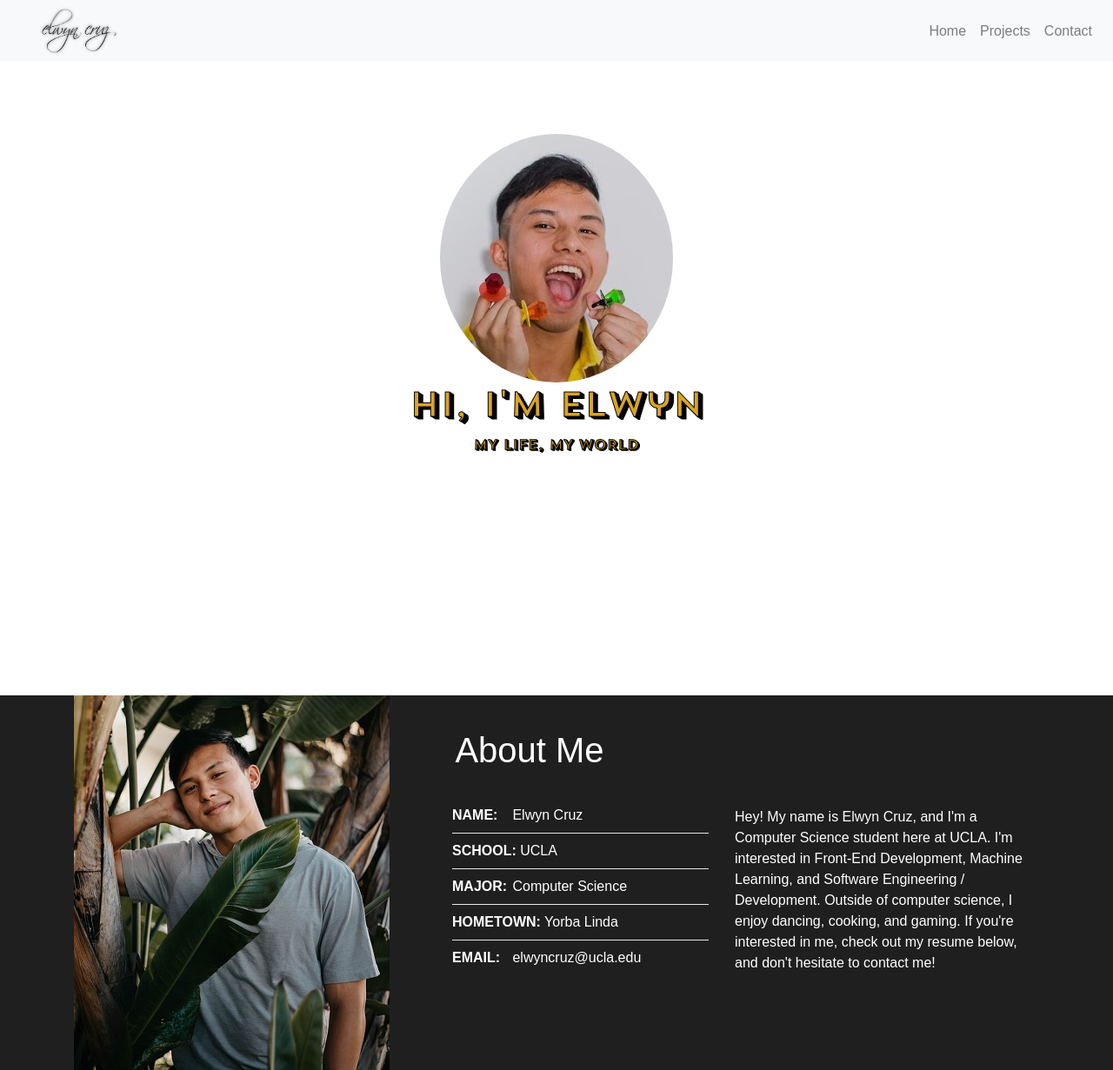
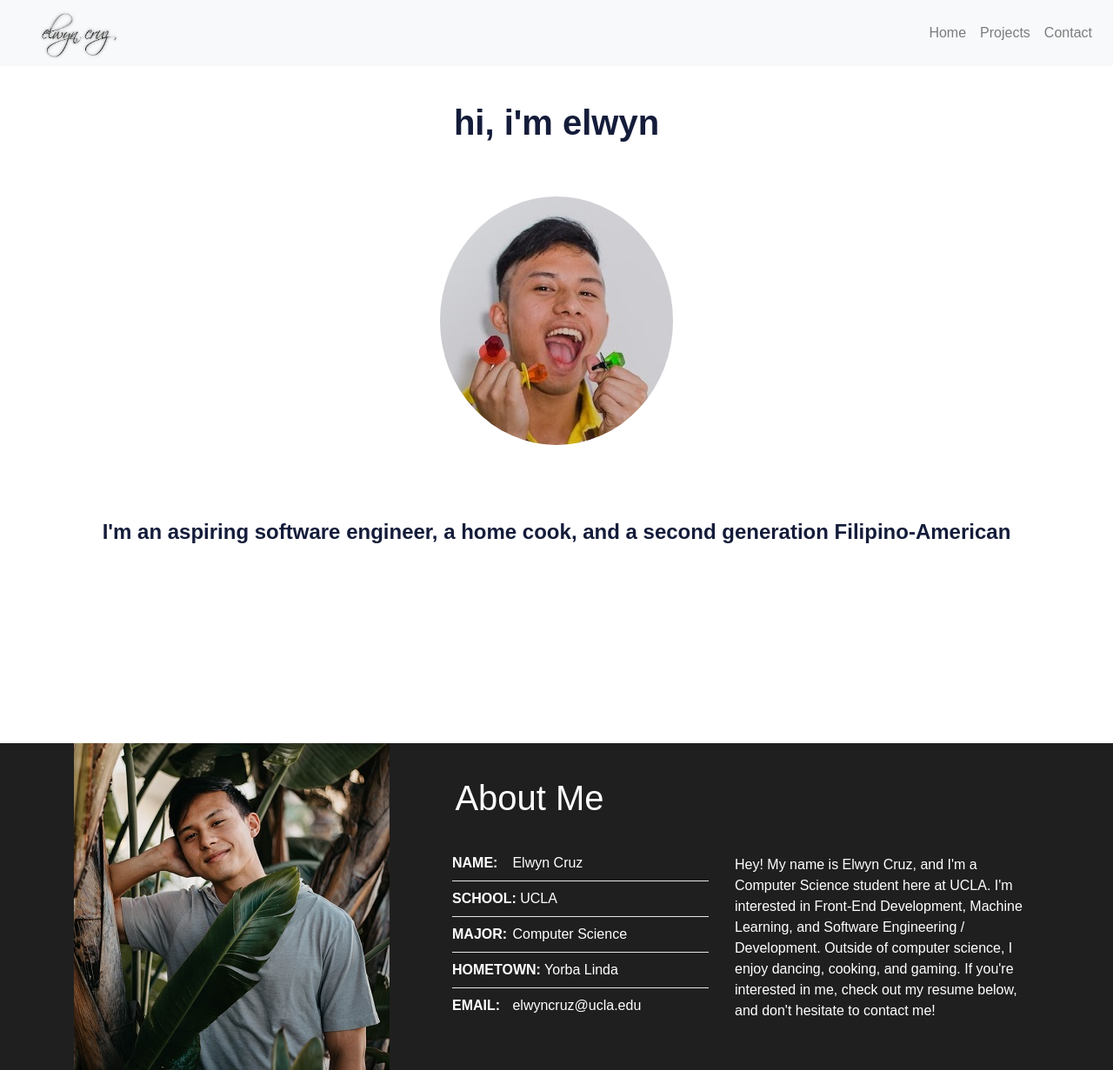
Before and after one commit to ElwynCruz/elwyncruz.github.io, a PHP site: page / in a window 1280 px wide. Shown: the top 1231 px of the page at 87% size. Run offline with PHP 8.4, Linux system fonts and the light colour scheme; some web fonts are replaced.

Commit message:
adjusted fonts and landing image

```diff
--- a/assets/stylesheets/home.css
+++ b/assets/stylesheets/home.css
@@ -1,44 +1,23 @@
-@import url(https://db.onlinewebfonts.com/c/e3db270801cdfd1f0695ac4c3580d1b9?family=TrendRoughSansW00-Four);
 
-@font-face {font-family: "Trend Sans W00 Four";
-  src: url("fonts/@font-face/33ca94f43a53fc634323a6fe191ffd64.eot"); /* IE9*/
-  src: url("fonts/@font-face/33ca94f43a53fc634323a6fe191ffd64.eot?#iefix") format("embedded-opentype"), /* IE6-IE8 */
-  url("fonts/@font-face/33ca94f43a53fc634323a6fe191ffd64.woff2") format("woff2"), /* chrome、firefox */
-  url("fonts/@font-face/33ca94f43a53fc634323a6fe191ffd64.woff") format("woff"), /* chrome、firefox */
-  url("fonts/@font-face/33ca94f43a53fc634323a6fe191ffd64.ttf") format("truetype"), /* chrome、firefox、opera、Safari, Android, iOS 4.2+*/
-  url("fonts/@font-face/33ca94f43a53fc634323a6fe191ffd64.svg#Trend Sans W00 Four") format("svg"); /* iOS 4.1- */
-}
 html, body {
 	height: 100%;
 	width: 100%;
-  font-family: "europa",sans-serif;
+
 }
-/*-----------  END RESET ---------------*/
-/*
-
-.nav-item {
-
-	max-width: 50%;
-	margin-left: 25%;
-
-	text-align: center;
-	outline: ;
-}
-.nav-item:hover {
-	background-color: cyan;
-}
-*/
 
 h1, h2, h3, h4, h5, h6 {
     line-height: 1.3;
 }
-
+.full-height {
+  height: 100%
+}
 body {
-
+  font-family: 'europa',sans-serif;
 }
 .navbar-brand {
 	min-height: 55px;
-	padding: 0 15px 5px;
+  margin: 0 15px 5px;
+
 	max-height: 55px;
 
 }
@@ -50,26 +29,29 @@ body {
 #home {
 	height: 100%;
 	width: 100%;
-	position: relative;
-	background-size: cover;
-
+  min-height: 650px;
+  margin-top: 55px;
+  padding-top: 60px;
+  align-items: center;
+  justify-content: center;
 }
 .circular-picture {
   border-radius: 50%;
 }
+.height-small {
+  height: 15%;
+}
+.height-med {
+  height: 35%;
+}
+.height-large{
+  height: 50%;
+}
+
 .landing-text {
-	font-family:"Trend Sans W00 Four" !important;
-    font-size:16px;font-style:normal;
-    -webkit-font-smoothing: antialiased;
-    -webkit-text-stroke-width: 1px;
-    -webkit-text-stroke-color: black;
-    -moz-osx-font-smoothing: grayscale;
-	padding-top: 12%;
-	color: goldenrod;
-
-
-
-
+	color: #141c3a;
+  font-weight: 700;
+  font-style: normal;
 }
 
 .inline-list > li > .list-title {
--- a/index.html
+++ b/index.html
@@ -3,7 +3,6 @@
 <head>
 	<meta charset="utf-8">
 	<title>Elwyn Cruz</title>
-	<link href="//db.onlinewebfonts.com/c/33ca94f43a53fc634323a6fe191ffd64?family=Trend+Sans+W00+Four" rel="stylesheet" type="text/css"/>
 	<link rel="stylesheet" href="https://stackpath.bootstrapcdn.com/bootstrap/4.3.1/css/bootstrap.min.css" integrity="sha384-ggOyR0iXCbMQv3Xipma34MD+dH/1fQ784/j6cY/iJTQUOhcWr7x9JvoRxT2MZw1T" crossorigin="anonymous">
 	<link rel="stylesheet" href="https://cdnjs.cloudflare.com/ajax/libs/font-awesome/4.7.0/css/font-awesome.min.css">
 	<script src="https://code.jquery.com/jquery-3.3.1.slim.min.js" integrity="sha384-q8i/X+965DzO0rT7abK41JStQIAqVgRVzpbzo5smXKp4YfRvH+8abtTE1Pi6jizo" crossorigin="anonymous"></script>
@@ -58,11 +57,23 @@
 		</div>
 </nav>
 
-<div id="home" class="text-center">
-	<div class="landing-text">
-		<img class="circular-picture" src="assets/images/me.jpeg">
-		<h1>hi, i'm elwyn</h1>
-		<p>MY LIFE, MY WORLD</p>
+<div id="home">
+	<div class="container-fluid full-height">
+		<div class="row height-small">
+			<div class="col-xl-12 text-center">
+				<h1 class="landing-text">hi, i'm elwyn</h1>
+			</div>
+		</div>
+		<div class="row height-large  align-self-center">
+			<div class="col-xl-12 text-center">
+				<img class="circular-picture" src="assets/images/me.jpeg">
+			</div>
+		</div>
+		<div class="row height-med">
+			<div class="col-xl-12 text-center">
+				<h4 class="landing-text">I'm an aspiring software engineer, a home cook, and a second generation Filipino-American</h4>
+			</div>
+		</div>
 	</div>
 </div>
 
```
